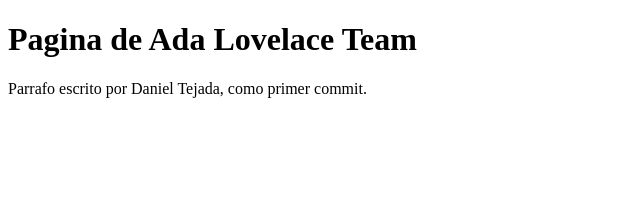
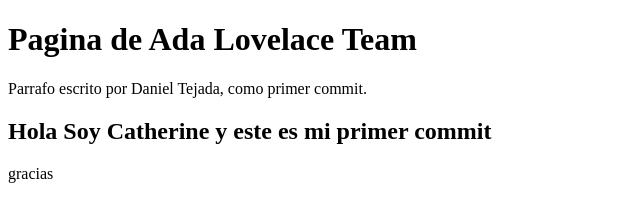
Before and after one commit to Ada-Lovelace-Team/proyecto, a plain HTML site: page index.html in a window 1280 px wide. Shown: the whole page, without its empty margins (0-640 px from the left). Drawn offline with Linux system fonts and the light colour scheme.

Commit message:
Catherine primer commit

```diff
--- a/index.html
+++ b/index.html
@@ -11,5 +11,9 @@
     <h1>Pagina de Ada Lovelace Team</h1>
 
     <p>Parrafo escrito por Daniel Tejada, como primer commit. </p>
+
+    <H2>Hola Soy Catherine y este es mi primer commit</H2>
+
+    <p>gracias</p>
 </body>
 </html>
```
